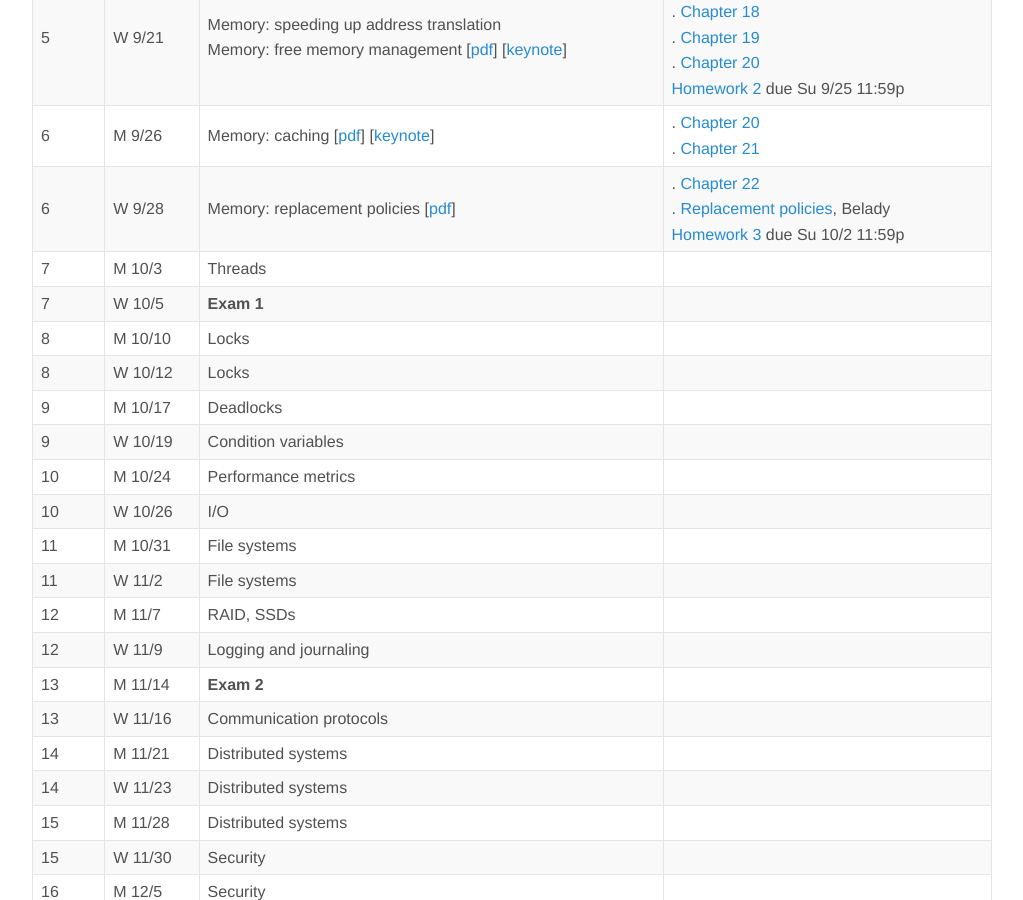
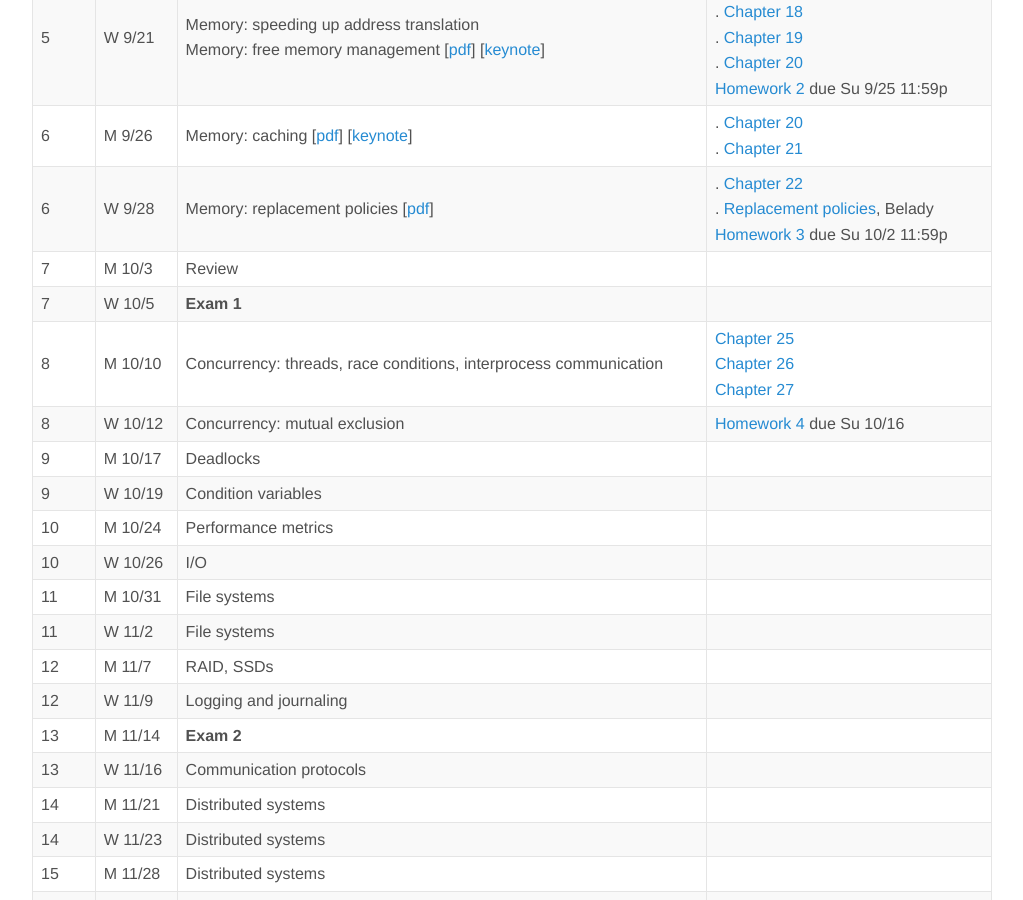
Before and after one commit to jnylam/jnylam.github.io, a Jekyll site: the page built from _courses/149-f16/index.md, in a window 1280 px wide and 900 px high, scrolled down 909 px. Shown: the whole window, without its empty margins (128-1151 px from the left). Built offline with Jekyll 4.4.1, drawn with Linux system fonts in a browser that asks for light colours.

Commit message:
149 hw 4

```diff
--- a/_courses/149-f16/index.md
+++ b/_courses/149-f16/index.md
@@ -22,10 +22,10 @@ Week|Date|Topic|Reading
 5 | W 9/21 | Memory: speeding up address translation <br> Memory: free memory management [[pdf](memory2.pdf)] [[keynote](memory2.key)] | . [Chapter 17](http://pages.cs.wisc.edu/~remzi/OSTEP/vm-freespace.pdf)<br> . [Chapter 18](http://pages.cs.wisc.edu/~remzi/OSTEP/vm-paging.pdf)<br> . [Chapter 19](http://pages.cs.wisc.edu/~remzi/OSTEP/vm-tlbs.pdf)<br> . [Chapter 20](http://pages.cs.wisc.edu/~remzi/OSTEP/vm-smalltables.pdf)<br> [Homework 2](homework02.html) due Su 9/25 11:59p
 6 | M 9/26 | Memory: caching [[pdf](memory3.pdf)] [[keynote](memory3.key)] | . [Chapter 20](http://pages.cs.wisc.edu/~remzi/OSTEP/vm-smalltables.pdf)<br> . [Chapter 21](http://pages.cs.wisc.edu/~remzi/OSTEP/vm-beyondphys.pdf)
 6 | W 9/28 | Memory: replacement policies [[pdf](memory4.pdf)] | . [Chapter 22](http://pages.cs.wisc.edu/~remzi/OSTEP/vm-beyondphys-policy.pdf)<br> . [Replacement policies](http://citeseerx.ist.psu.edu/viewdoc/download?doi=10.1.1.641.9013&rep=rep1&type=pdf), Belady<br> [Homework 3](homework03.html) due Su 10/2 11:59p
-7 | M 10/3 | Threads
+7 | M 10/3 | Review
 7 | W 10/5 | __Exam 1__
-8 | M 10/10 | Locks
-8 | W 10/12 | Locks
+8 | M 10/10 | Concurrency: threads, race conditions, interprocess communication | [Chapter 25](http://pages.cs.wisc.edu/~remzi/OSTEP/dialogue-concurrency.pdf)<br>[Chapter 26](http://pages.cs.wisc.edu/~remzi/OSTEP/threads-intro.pdf)<br>[Chapter 27](http://pages.cs.wisc.edu/~remzi/OSTEP/threads-api.pdf)
+8 | W 10/12 | Concurrency: mutual exclusion | [Homework 4](homework04.html) due Su 10/16
 9 | M 10/17 | Deadlocks
 9 | W 10/19 | Condition variables
 10 | M 10/24 | Performance metrics
```
Also changed, not shown: _courses/149-f16/homework03.md (+1 -1 lines), _courses/149-f16/homework04.md (added, +72 -0 lines).
